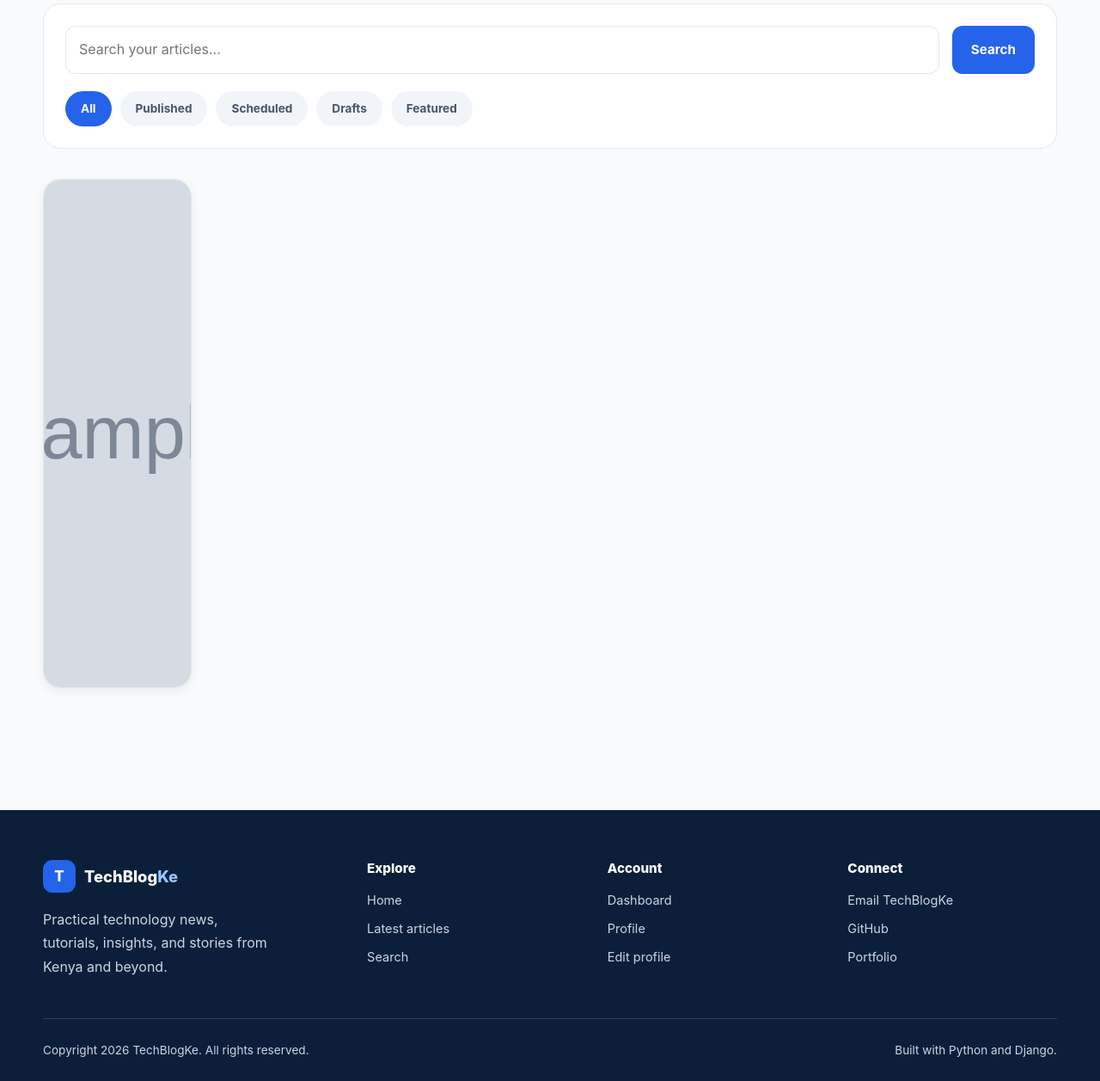
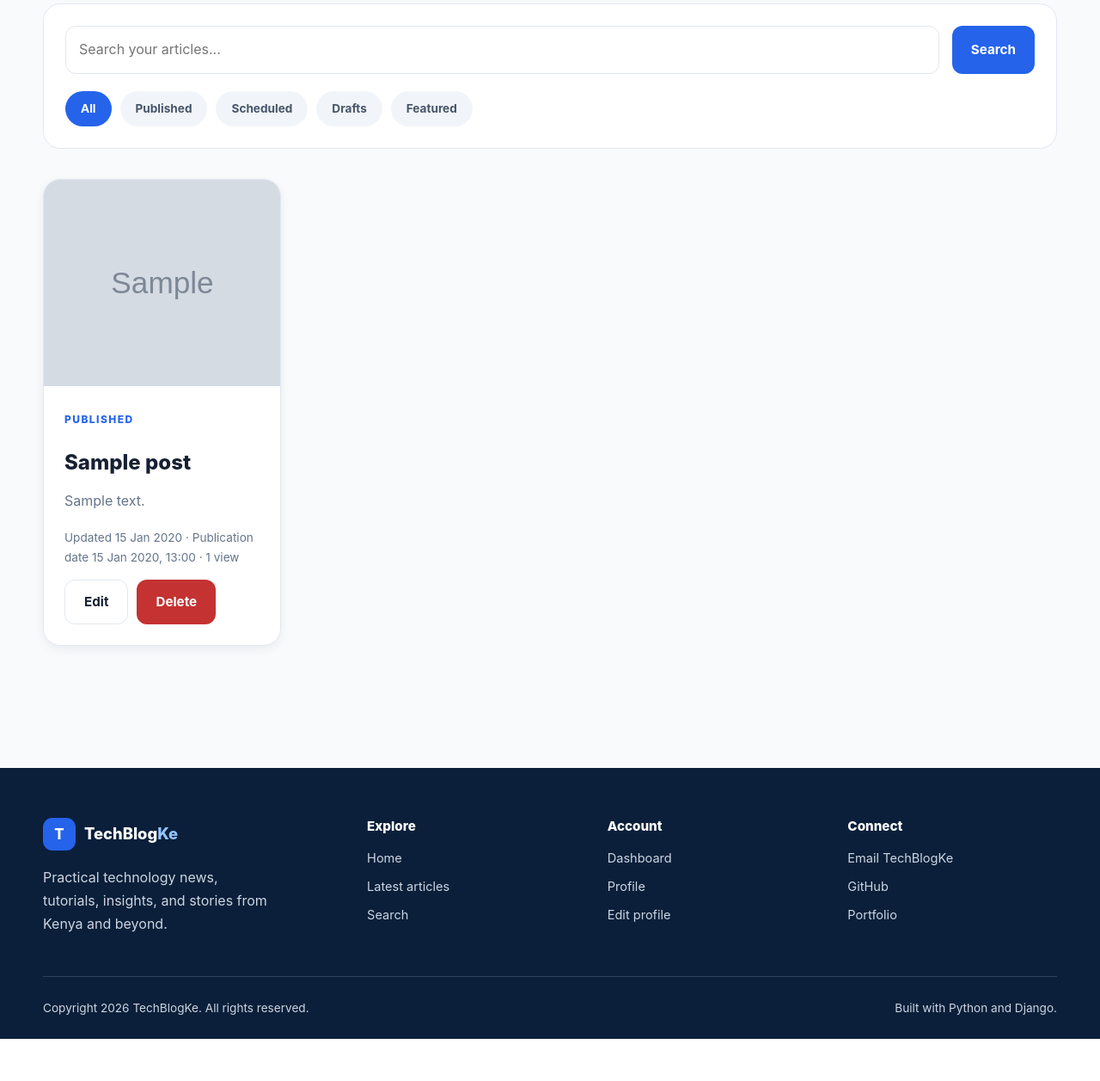
Before and after one commit to Clinntech/TechBlogKe, a Django app: page /dashboard/articles/ in a window 1280 px wide. Shown: the part 531-1788 px from the top of the page at 86% size. After the commit the page ends 1739 px from the top, so only its background shows below. Run offline with Django 5.2, Linux system fonts and the light colour scheme; a user stored in the database is signed in; tables that the repository leaves empty hold one stand-in row (values such as "Sample post"); grey boxes marked "Sample" are stand-in pictures; some libraries are stand-ins or nearby versions.

Commit message:
Fix scheduled publishing, article filters, and card layout

```diff
--- a/static/css/style.css
+++ b/static/css/style.css
@@ -3668,3 +3668,58 @@
         grid-template-columns: 1fr;
     }
 }
+
+/* Manage Articles cards */
+.managed-articles .article-grid {
+    display: grid;
+    grid-template-columns: repeat(2, minmax(0, 1fr));
+    gap: 24px;
+    align-items: stretch;
+}
+
+.managed-articles .article-card {
+    display: flex;
+    flex-direction: column;
+    width: 100%;
+    min-width: 0;
+    height: 100%;
+    overflow: hidden;
+}
+
+.managed-articles .article-card-image {
+    display: block;
+    flex: 0 0 auto;
+    width: 100%;
+    height: 220px;
+    overflow: hidden;
+}
+
+.managed-articles .article-card-image img {
+    display: block;
+    width: 100%;
+    height: 100%;
+    object-fit: cover;
+}
+
+.managed-articles .article-card-content {
+    flex: 1;
+    min-width: 0;
+    padding: 24px;
+}
+
+.managed-articles .article-card-content h2,
+.managed-articles .article-card-content p {
+    overflow-wrap: anywhere;
+}
+
+.managed-articles .card-actions {
+    display: flex;
+    flex-wrap: wrap;
+    gap: 10px;
+}
+
+@media (max-width: 700px) {
+    .managed-articles .article-grid {
+        grid-template-columns: 1fr;
+    }
+}
```
